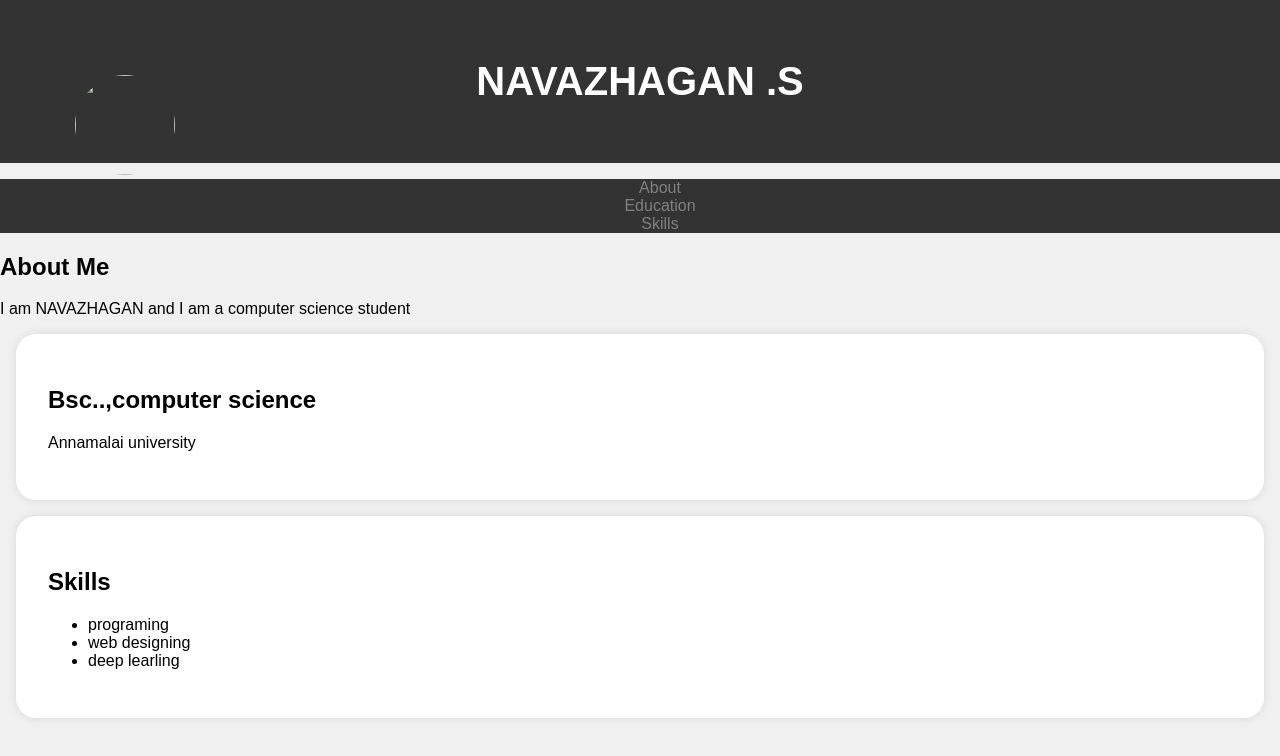
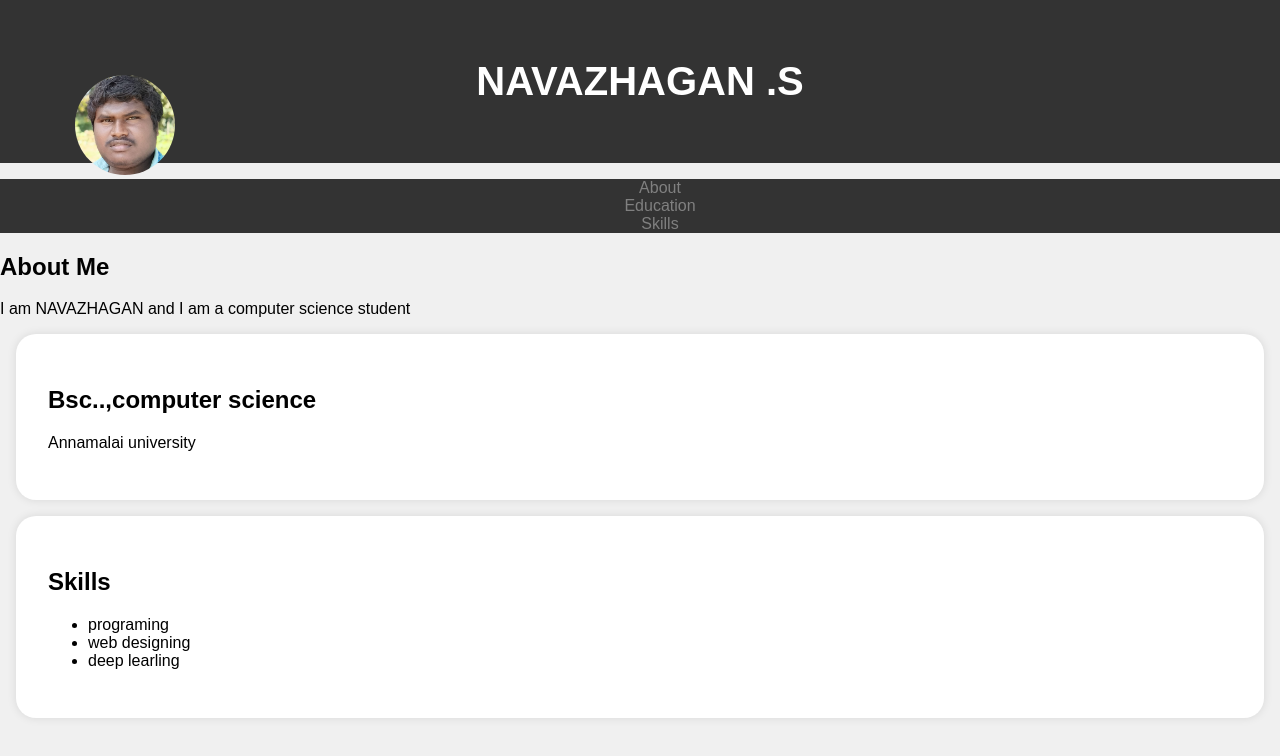
Before and after one commit to NAVAZHAGAN-2002/navazhagan.github.2, a plain HTML site: page index.html in a window 1280 px wide. Drawn offline with Linux system fonts and the light colour scheme; the site is published under a folder, as on GitHub Pages, so addresses that start at the root find nothing.

Commit message:
Update index.html

```diff
--- a/index.html
+++ b/index.html
@@ -72,7 +72,7 @@
     <body>
         <header>
             <div class="header-content">
-            <img src="/nav.png" class="profile-picture">
+            <img src="navazhagan.github.2/nav.png" class="profile-picture">
             <h1> NAVAZHAGAN .S</h1>
             </div>
         </header>
```
